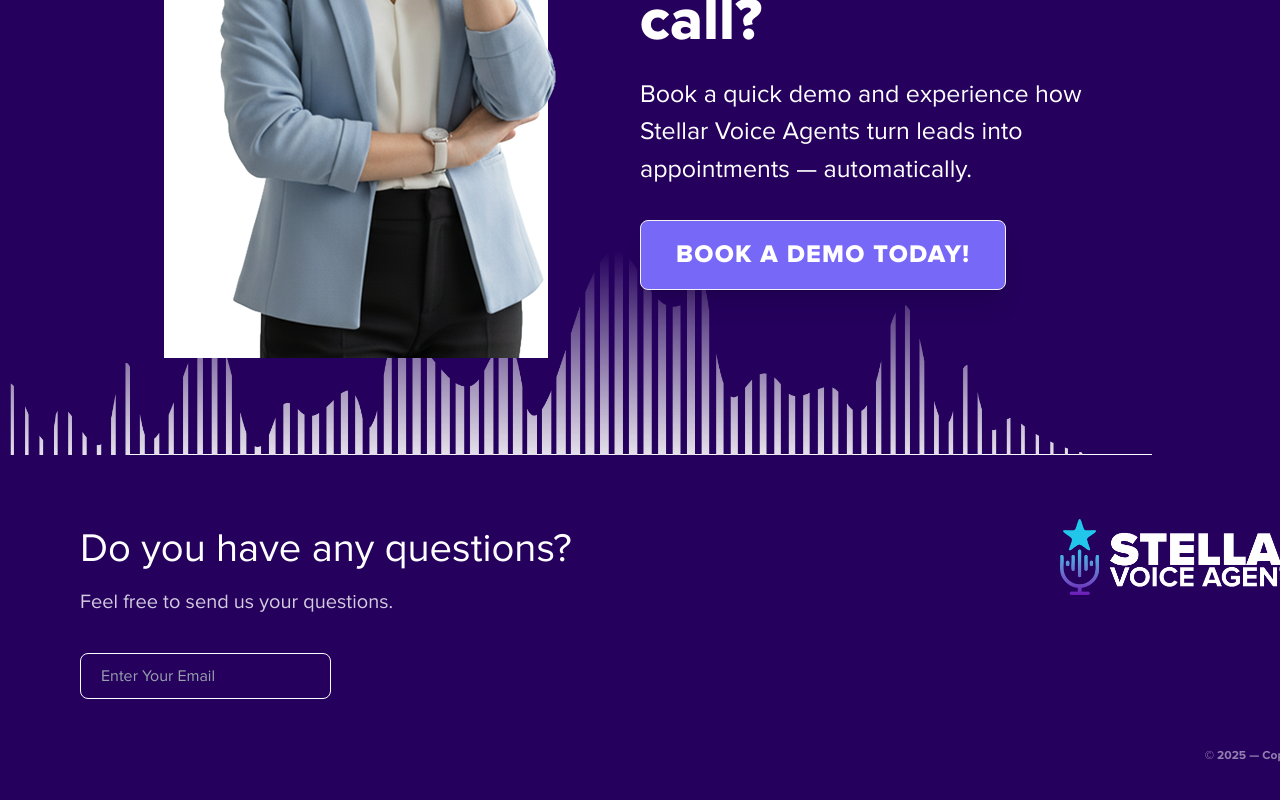
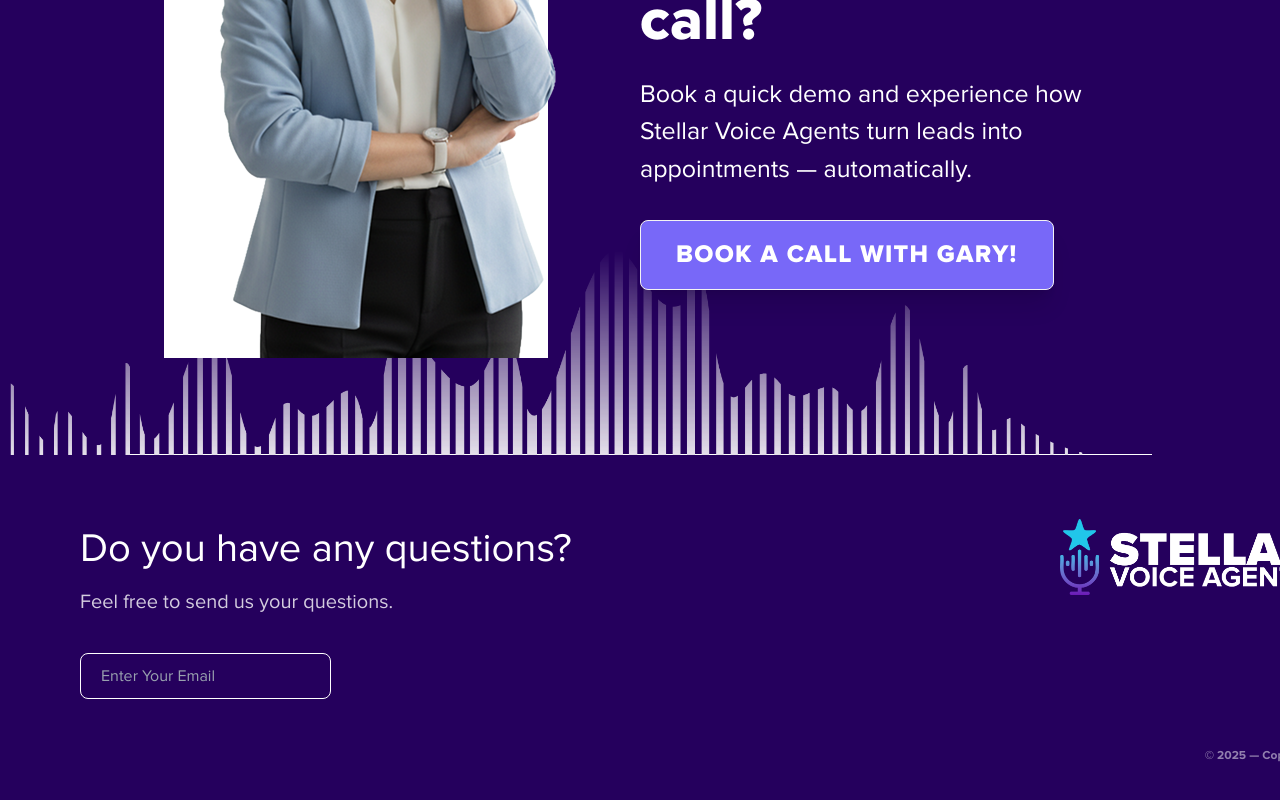
Before and after one commit to rod-mindsheep/stellarvoiceagents, a Next.js app: page / in a window 1280 px wide. Shown: the part 4329-5129 px from the top of the page. Built offline with nearby package versions, Linux system fonts and the light colour scheme.

Commit message:
Update Footer.jsx

```diff
--- a/src/components/sections/Footer.jsx
+++ b/src/components/sections/Footer.jsx
@@ -47,7 +47,7 @@ const Footer = () => {
                             Book a quick demo and experience how Stellar Voice Agents turn leads into appointments — automatically.
                         </p>
                         <button className="bg-[#7868F8] border-1 border-[#F3F3F3] hover:bg-[#6A5AF5] cursor-pointer text-white font-bold mt-20 md:mt-0 py-[8px] px-[15px] md:py-[15px] uppercase md:px-[35px] rounded-md text-[20px] md:text-[25px] transition duration-300 shadow-xl tracking-wider">
-                            Book a Demo Today!
+                            Book a call with Gary!
                         </button>
                     </div>
                 </div>
```
